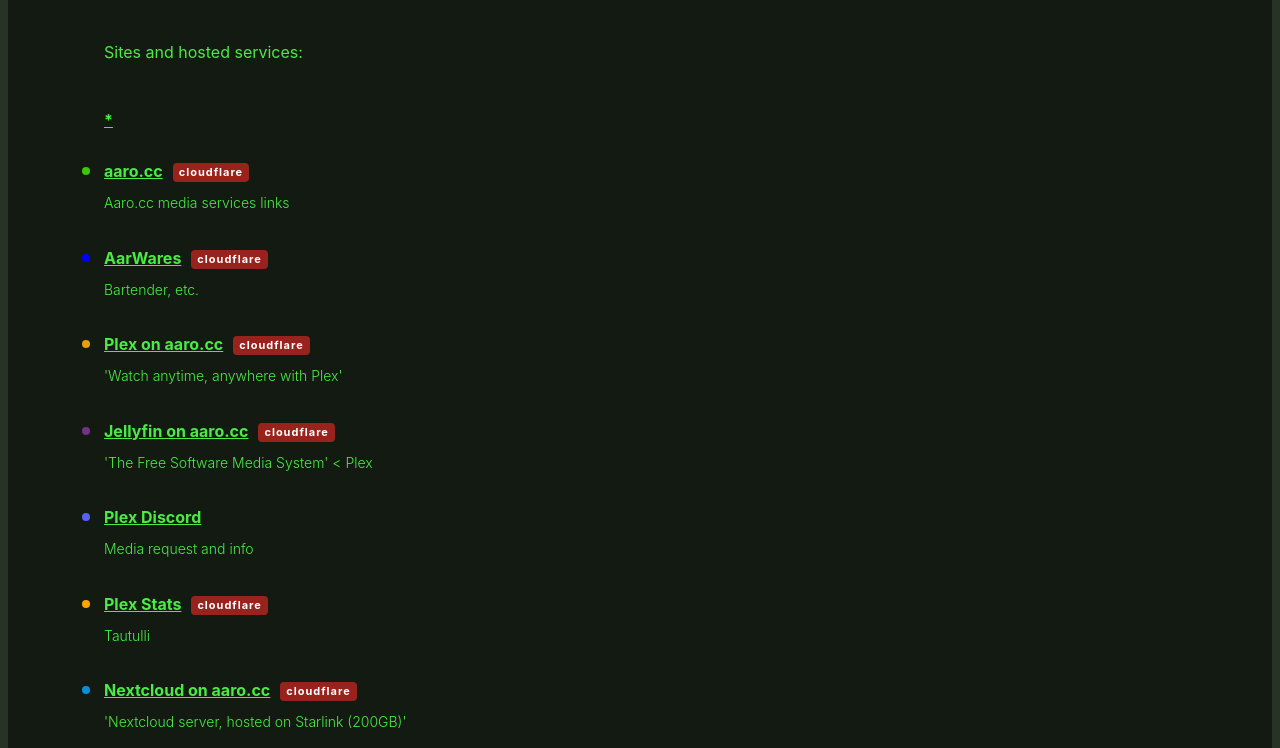
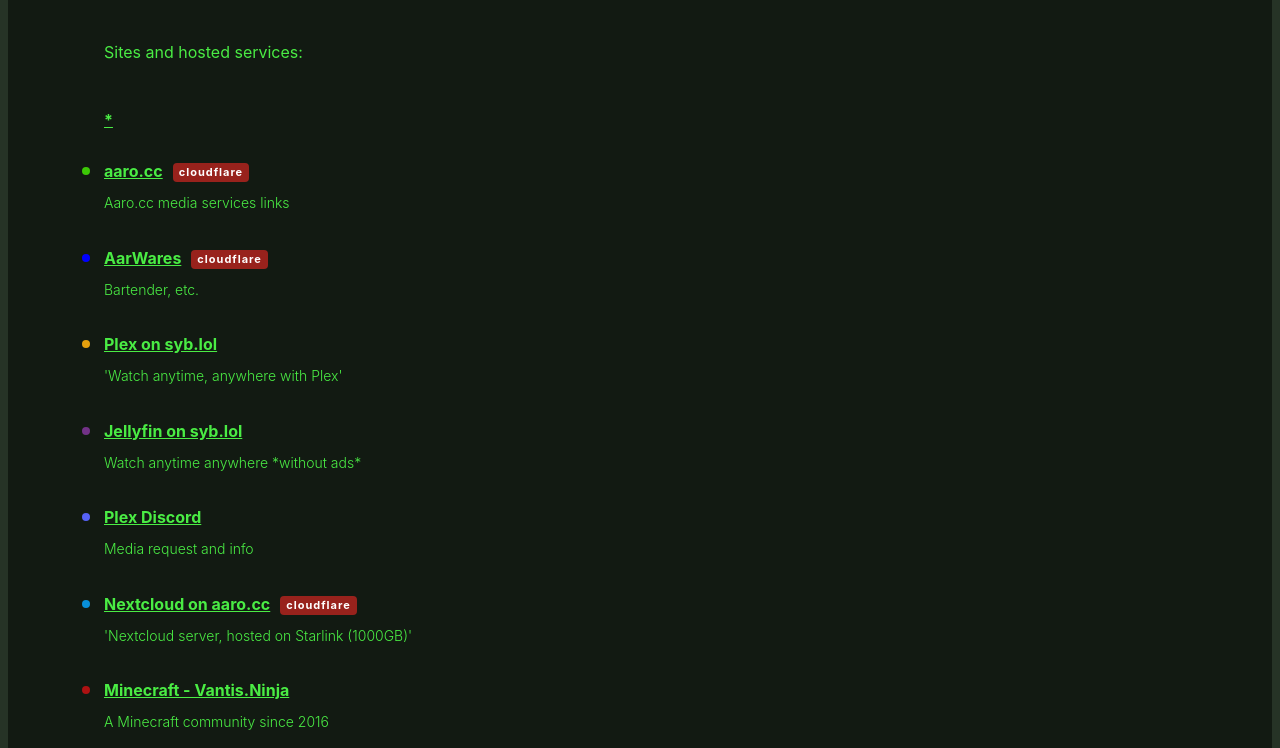
Before and after one commit to sybenx/syb.lol, a Gatsby site: page / in a window 1280 px wide. Shown: the part 204-952 px from the top of the page. Built offline with nearby package versions, Linux system fonts and the light colour scheme; Gatsby itself is replaced by a stand-in of ours.

Commit message:
updated links with new syb.lol proxy via vps - Update index.js

```diff
--- a/src/pages/index.js
+++ b/src/pages/index.js
@@ -101,19 +101,19 @@
     color: "#0000FF",
   },
   {
-    text: "Plex on aaro.cc",
-    url: "https://plex.aaro.cc",
-    badge: true,
+    text: "Plex on syb.lol",
+    url: "https://plex.syb.lol",
+    badge: false,
     description:
       "'Watch anytime, anywhere with Plex'",
     color: "#e5a00d",
   },
   {
-    text: "Jellyfin on aaro.cc",
-    url: "https://jellyfin.aaro.cc/",
-    badge: true,
+    text: "Jellyfin on syb.lol",
+    url: "https://jellyfin.syb.lol/",
+    badge: false,
     description:
-      "'The Free Software Media System' < Plex",
+      "Watch anytime anywhere *without ads*",
     color: "#723287",
   },
   {
@@ -123,6 +123,7 @@
       "Media request and info",
     color: "#5662f6",
   },
+  /*
   {
     text: "Plex Stats",
     url: "https://plexstats.aarwares.com",
@@ -131,19 +132,20 @@
       "Tautulli",
     color: "Orange",
   },
+  */
   {
     text: "Nextcloud on aaro.cc",
     url: "https://nextcloud.aaro.cc/",
     badge: true,
     description:
-      "'Nextcloud server, hosted on Starlink (200GB)'",
+      "'Nextcloud server, hosted on Starlink (1000GB)'",
     color: "#088FD9",
   },
   {
     text: "Minecraft - Vantis.Ninja",
     url: "https://vantis.ninja/",
     description:
-      "Connect with mc.vantis.ninja with Java or Bedrock",
+      "A Minecraft community since 2016",
     color: "#ad1212",
   },
   {
```
